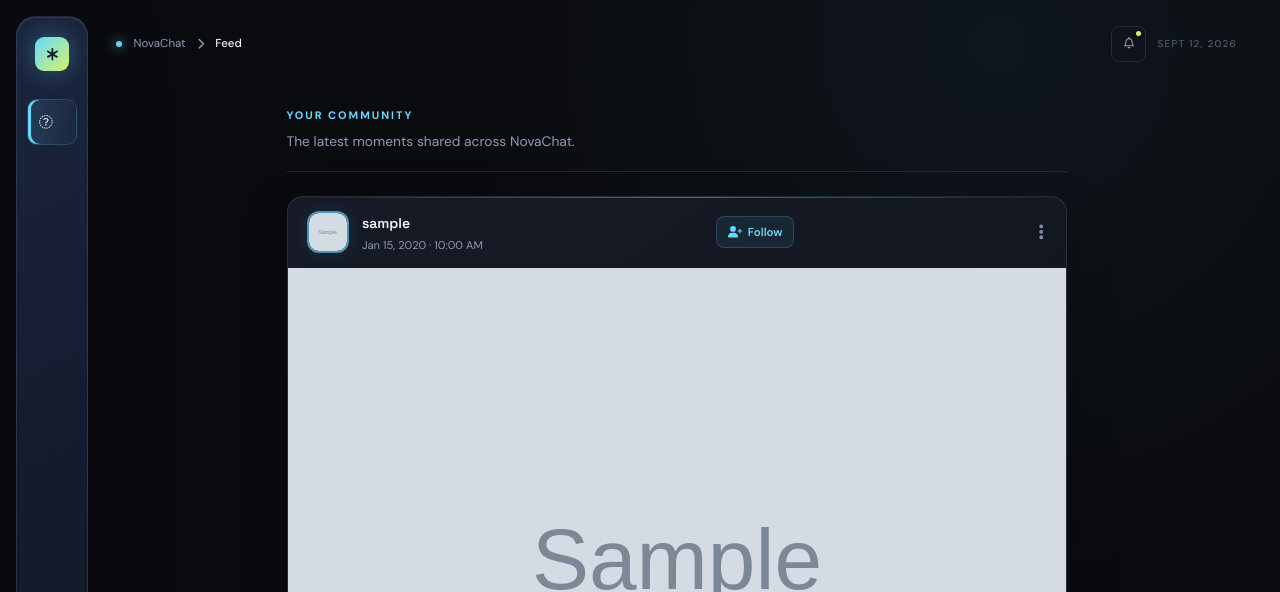
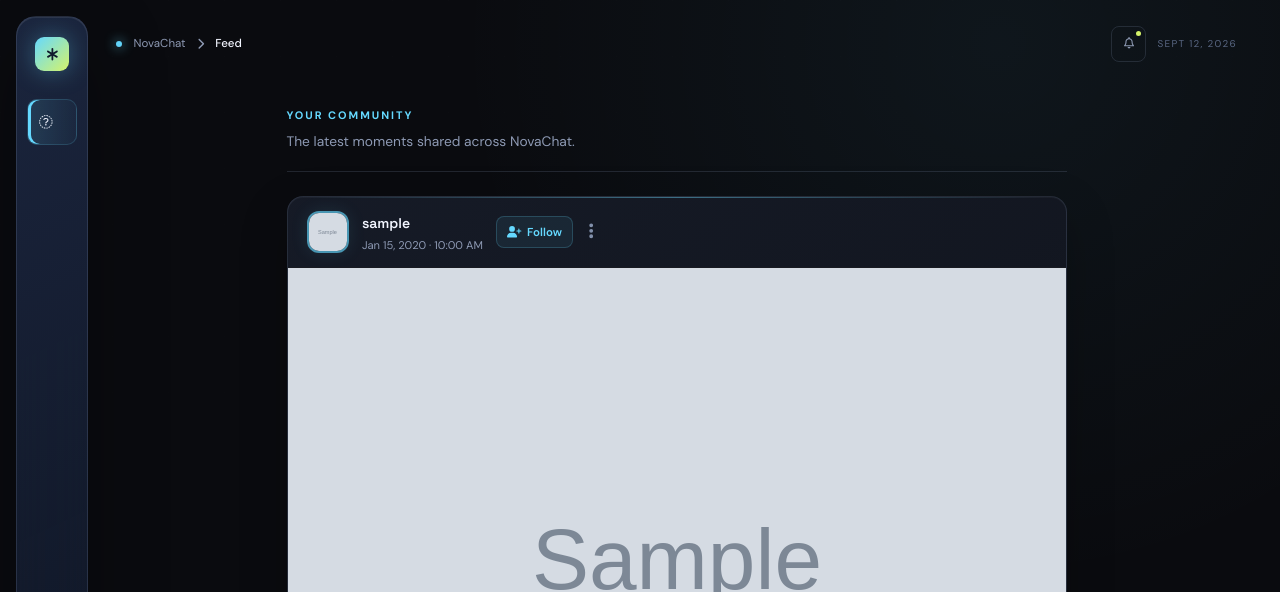
Before and after one commit to Devisinghd/NovaChat-Social-App, a Django app: page /posts/feed/ in a window 1280 px wide. Shown: the top 592 px of the page. Run offline with Django 5.2, Linux system fonts and the light colour scheme; tables that the repository leaves empty hold one stand-in row (values such as "Sample post"); grey boxes marked "Sample" are stand-in pictures; some libraries are stand-ins or nearby versions.

Commit message:
follow button restyled

```diff
--- a/posts/templates/posts/feed.html
+++ b/posts/templates/posts/feed.html
@@ -32,6 +32,7 @@
                             <time datetime="{{ post.created_at|date:'c' }}">{{ post.created_at|date:"M j, Y · g:i A" }}</time>
                         </div>
                         {% if post.user.username != post_user %}
+                            <div class="post-header-actions">
                             {% if request.user.is_authenticated %}
                                 <form class="post-follow-form" method="post" action="{% url 'toggle_follow' post.user.username %}">
                                     {% csrf_token %}
@@ -45,10 +46,15 @@
                                     <i class="fa-solid fa-user-plus" aria-hidden="true"></i> Follow
                                 </a>
                             {% endif %}
+                                <span class="post-more" aria-hidden="true">
+                                    <i class="fa-solid fa-ellipsis-vertical" aria-hidden="true"></i>
+                                </span>
+                            </div>
+                        {% else %}
+                            <span class="post-more" aria-hidden="true">
+                                <i class="fa-solid fa-ellipsis-vertical" aria-hidden="true"></i>
+                            </span>
                         {% endif %}
-                        <span class="post-more" aria-hidden="true">
-                            <i class="fa-solid fa-ellipsis-vertical" aria-hidden="true"></i>
-                        </span>
                     </header>
 
                     {% if post.image %}
```
